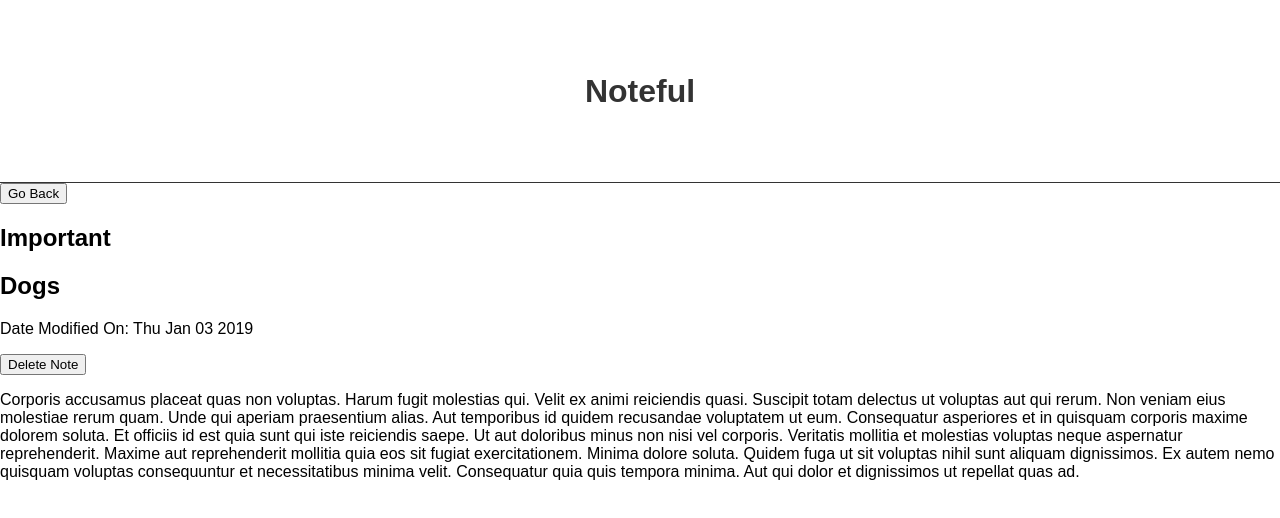
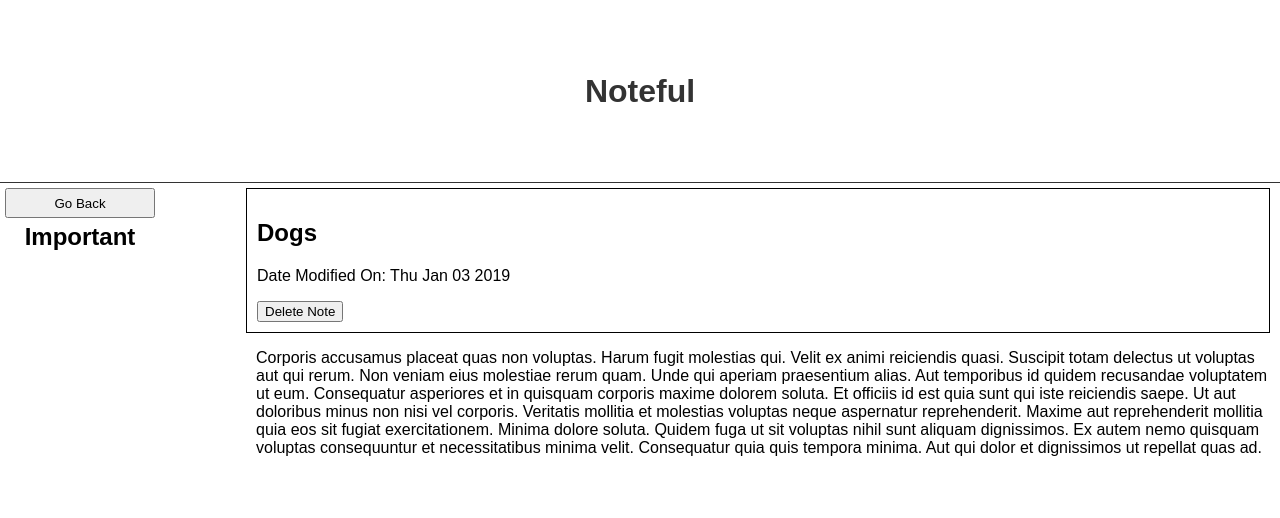
Before and after one commit to thinkful-ei-emu/organizing-react-code-whitney, a React (Create React App) app: page /note/cbc787a0-ffaf-11e8-8eb2-f2801f1b9fd1 in a window 1280 px wide. Shown: the top 518 px of the page. Built offline with nearby package versions, Linux system fonts and the light colour scheme.

Commit message:
finished css

```diff
--- a/src/components/main.js
+++ b/src/components/main.js
@@ -1,12 +1,13 @@
 import React from 'react';
 import NoteList from './notelist';
+import './styles/main.css'
 
 function Main (props) {
 
     return(
         <div>
             <NoteList folders={props.folders} match={props.match} notes={props.notes}/>
-            <button>Add Note</button>
+            <button className="add-note">Add Note</button>
         </div>
     )
 }
--- a/src/components/note.js
+++ b/src/components/note.js
@@ -1,4 +1,5 @@
 import React from "react";
+import './styles/note.css'
 
 function Note(props) {
 
@@ -37,16 +38,18 @@
     //   );
 
   return <div key={note.id}>
-  <button onClick={()=>props.history.goBack()}>Go Back</button>
-  <h2>{folder.name}</h2>
+    <div className="button-folder-container">
+  <button className="go-back" onClick={()=>props.history.goBack()}>Go Back</button>
+  <h2 className="folder-name">{folder.name}</h2>
+  </div>
 
-  <div>
-    <h2>{note.name}</h2>
+  <div className="expanded-note">
+    <h2 className="note-name">{note.name}</h2>
     <p>Date Modified On: {convertedDate}</p>
     <button type="click">Delete Note</button>
   </div>
 
-  <p>{note.content}</p>
+  <p className="note-content">{note.content}</p>
 
 </div>
 }
--- a/src/components/notelist.js
+++ b/src/components/notelist.js
@@ -1,5 +1,6 @@
 import React from 'react';
 import {Link} from 'react-router-dom';
+import './styles/notelist.css'
 
 
 function NoteList(props) {
@@ -15,7 +16,7 @@
                     <h2>{note.name}</h2>
                     </Link>
                     <p>Date Modified On: {convertedDate}</p>
-                    <button type="click">Delete Note</button>
+                    <button type="click" className="delete-button">Delete Note</button>
                 </li>
             )
         })
@@ -29,19 +30,19 @@
                 <h2>{note.name}</h2>
                 </Link>
                 <p>Date Modified On: {convertedDate}</p>
-                <button type="click">Delete Note</button>
+                <button type="click" className="delete-button">Delete Note</button>
             </li>
         )
     })
 
     if (props.match.url === '/') {
         return (
-            <div>
+            <div className="note-list">
                 {noteList}
             </div>
         )
     } else return (
-        <div>
+        <div className="note-list">
             {filteredNoteList}
         </div>
     )
--- /dev/null
+++ b/src/components/styles/main.css
@@ -0,0 +1,7 @@
+.add-note{
+    float: right;
+    margin-right: 30%;
+    width: 20%;
+    margin-top: 10px;
+    margin-bottom: 10px;
+}
--- /dev/null
+++ b/src/components/styles/note.css
@@ -0,0 +1,32 @@
+.go-back{
+    height: 30px;
+    width: 150px;
+    margin: 5px;
+    float: left
+}
+
+.button-folder-container{
+    float: left;
+    text-align: center;
+}
+
+.expanded-note{
+    border: 1px solid black;
+    float: right;
+    width: 80%;
+    margin-right: 10px;
+    margin-top: 5px;
+    text-align: left;
+    padding: 10px;
+}
+
+.folder-name{
+    margin-top: 20px;
+}
+
+
+.note-content {
+    display: inline-block;
+    width: 80%;
+    float: right;
+}
--- /dev/null
+++ b/src/components/styles/notelist.css
@@ -0,0 +1,20 @@
+.note-list{
+    text-align: center;
+    margin-left: 30%;
+}
+
+.note-list a{
+    text-decoration: none;
+}
+
+.note-list li{
+    border: 1px solid black;
+    padding: 20px;
+    margin-top: 10px;
+    width: 100%;
+    text-align: left;
+}
+
+li a:link {
+    color: black;
+}
```
